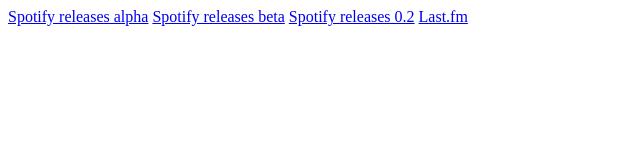
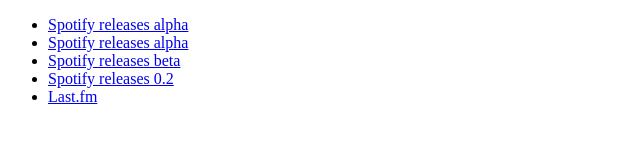
Before and after one commit to jakubkastner/jakubkastner.github.io, a plain HTML site: page index.html in a window 1280 px wide. Shown: the whole page, without its empty margins (0-640 px from the left). Drawn offline with Linux system fonts and the light colour scheme.

Commit message:
testing changes

```diff
--- a/index.html
+++ b/index.html
@@ -6,9 +6,12 @@
     <title>Jakub Kastner</title>
 </head>
 <body>
-    <a href="https://fcp.vse.cz/4IZ268/2018-2019-ZS/www/kasj08/semestralka2/">Spotify releases alpha</a>
-    <a href="https://jakubkastner.github.io/released-albums/">Spotify releases beta</a>
-    <a href="https://jakubkastner.github.io/music-releases/">Spotify releases 0.2</a>
-    <a href="https://www.last.fm/user/jakubkastner">Last.fm</a>
+    <ul>
+        <li><a href="https://fcp.vse.cz/4IZ268/2018-2019-ZS/www/kasj08/semestralka2/">Spotify releases alpha</a></li>
+        <li><a href="https://fcp.vse.cz/4IZ268/2018-2019-ZS/www/kasj08/semestralka2/">Spotify releases alpha</a></li>
+        <li><a href="https://jakubkastner.github.io/released-albums/">Spotify releases beta</a></li>
+        <li><a href="https://jakubkastner.github.io/music-releases/">Spotify releases 0.2</a></li>
+        <li><a href="https://www.last.fm/user/jakubkastner">Last.fm</a></li>
+    </ul>
 </body>
 </html>
```
